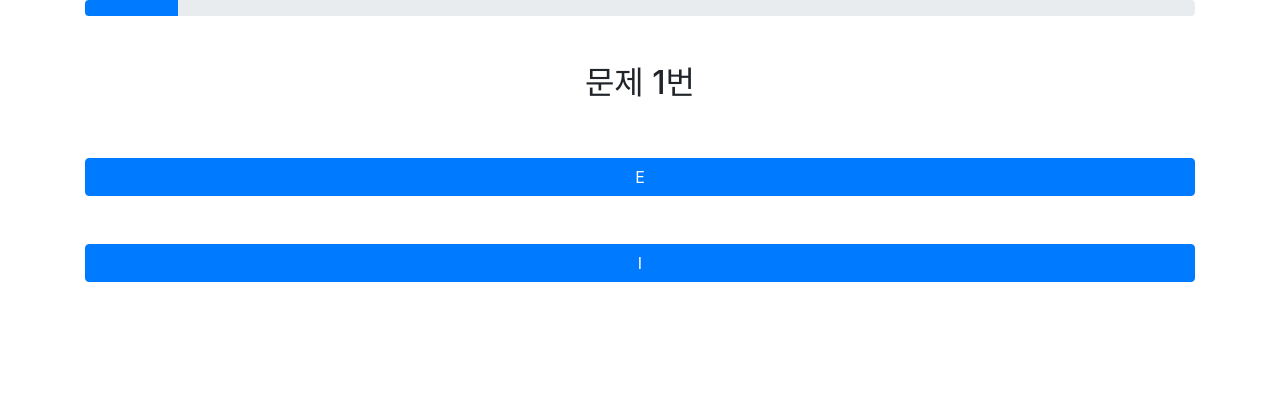
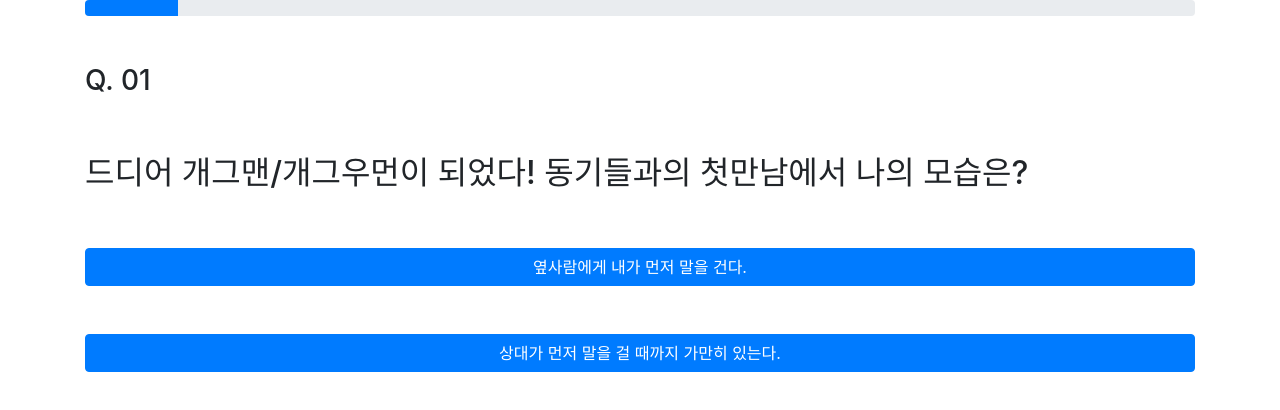
Before and after one commit to chamroro/king_test, a plain HTML site: page index.html in a window 1280 px wide. Both pictures are taken after a click on the button "테스트 시작하기". Drawn offline with nearby package versions, Linux system fonts and the light colour scheme.

Commit message:
add questions

```diff
--- a/index.html
+++ b/index.html
@@ -22,11 +22,12 @@
         <h1 class="mt-5 text-center">나랑 꼭 닮은 세렝게티 동물은?</h1>
         <button type="button" class="btn btn-primary mt-5" onclick="start();">테스트 시작하기</button>
     </article>
-    <article class="question">
+    <article class="questions">
         <div class="progress">
             <div class="progress-bar" role="progressbar" style="width: 100/12*num"  ></div>
           </div>
-        <h2 id="title" class='text-center mt-5'>문제</h2>
+        <h3 id="title" class='text-left mt-5'>번호</h3>
+        <h2 id="question" class='text-left mt-5'>문제</h2>
         <input id="type" type="hidden" value="EI">
         <button id="A" type="button" class="btn btn-primary mt-5" onclick="">테스트 시작하기</button>
         <button id="B" type="button" class="btn btn-primary mt-5" onclick="">테스트 시작하기</button>
@@ -34,7 +35,7 @@
     <article class="result">
         <img id="img" src="lion.jpg" class="rounded-circle" alt="...">
 
-        <h2 id="animal" class="text-center mt-5">동물이름</h2>
+        <h2 id="result_title" class="text-center mt-5">동물이름</h2>
         <h3 id="desc" class="text-center mt-5">설명</h3>
         <!-- Go to www.addthis.com/dashboard to customize your tools -->
         <div class="share addthis_inline_share_toolbox_5wbq"></div>
@@ -58,43 +59,43 @@
     <script>
         var num =1;
         var q = {
-            1: {"title": "문제 1번", "type":"EI", "A":"E", "B": "I"},
-            2: {"title": "문제 2번", "type":"EI", "A":"E", "B": "I"},
-            3: {"title": "문제 3번", "type":"EI", "A":"E", "B": "I"},
-            4: {"title": "문제 4번", "type":"SN", "A":"S", "B": "N"},
-            5: {"title": "문제 5번", "type":"SN", "A":"S", "B": "N"},
-            6: {"title": "문제 6번", "type":"SN", "A":"S", "B": "N"},
-            7: {"title": "문제 7번", "type":"TF", "A":"T", "B": "F"},
-            8: {"title": "문제 8번", "type":"TF", "A":"T", "B": "F"},
-            9: {"title": "문제 9번", "type":"TF", "A":"T", "B": "F"},
-            10: {"title": "문제 10번", "type":"JP", "A":"J", "B": "P"},
-            11: {"title": "문제 11번", "type":"JP", "A":"J", "B": "P"},
-            12: {"title": "문제 12번", "type":"JP", "A":"J", "B": "P"},
+            1: {"title": "Q. 01", "question":"드디어 개그맨/개그우먼이 되었다!\n동기들과의 첫만남에서 나의 모습은?", "type":"EI", "A":"옆사람에게 내가 먼저 말을 건다.", "B": "상대가 먼저 말을 걸 때까지 가만히 있는다."},
+            2: {"title": "Q. 02", "question":"스케줄이 없는 휴일,\n나라면 어떻게 보낼까?", "type":"EI", "A":"당장 친구 불러! 친구들과 1박 2일 여행", "B": "혼자가 최고야! 집에서 뒹굴뒹굴"},
+            3: {"title": "Q. 03", "question":"새로운 예능 프로그램 섭외가 들어왔다!\n어떤 프로그램에 출연할까?", "type":"EI", "A":"런닝맨같은 활동성 많은 야외 촬영 예능", "B": "나혼자산다같은 집에서 놀고먹는 예능"},
+            4: {"title": "Q. 04", "question":"이번주 녹화에서 쓸 개그 소재가 떠올랐다!\n이때 내가 떠올린 소재는?", "type":"SN", "A":"내 경험에서 우러나온 소재", "B": "내 머릿속에서 나온 소재"},
+            5: {"title": "Q. 05", "question":"코빅에서 새 코너를 하게 되었다!\n내가 선호하는 회의 방식은?", "type":"SN", "A":"일단 확 꽂히는 유행어부터 던진다.", "B": "일단 전체적인 컨셉부터 먼저 짠다."},
+            6: {"title": "Q. 06", "question":"라디오스타에 게스트로 나가게 되었다!\n재미있는 썰을 풀게 되었는데 나라면...", "type":"SN", "A":"과장 없이 경험한 그대로 썰을 푼다.", "B": "각종 MSG와 몸짓을 섞어가며 썰을 푼다."},
+            7: {"title": "Q. 07", "question":"동기가 나에게 요즘 슬럼프인 것 같다며 고민을\n털어놓는다. 이때 나의 반응은?", "type":"TF", "A":"최근에 무슨 일 있었어? 뭐 때문에 슬럼프인 것 같아? ", "B": "아이고 그랬구나... 많이 힘들지? (토닥토닥)"},
+            8: {"title": "Q. 08", "question":"“이 사람은 노력도 많이 안 하는 것 같은데 하는 코너마다 잘된다.”라는 댓글을 보았다.\n이 댓글을 본 나의 기분은?", "type":"TF", "A":"(정색) 뭐래... 근데 내가 잘하긴 하지...ㅋ", "B": "내가 노력한 건 왜 몰라주지...ㅠ_____ㅠ"},
+            9: {"title": "Q. 09", "question":"곧 코빅 녹화 시작이다!\n그런데 한 명이 늦을 것 같다고 연락이 왔다.\n다음 중 내가 더 짜증나는 사람은?", "type":"TF", "A":"미안하다고 계속 사과는 하는데 왜 늦는지는 절대 말 안 해주는 이용진", "B": "늦는 이유는 알려주는데 죽어도 미안하다고 안 하는 이진호"},
+            10: {"title": "Q. 10", "question":"여차저차 시작된 녹화...!\n다음 중 내가 더 선호하는 상황은?",  "type":"JP", "A":"그래도 웬만하면 대본대로 하는 게 편하지~", "B": "대본대로 가면 노잼이야! 애드리브 빵빵!"},
+            11: {"title": "Q. 11", "question":"녹화가 끝나고 친한 개그맨이 번개약속을 잡자고 한다. 이때 나의 속마음은?",  "type":"JP", "A":"(아... 놀고 싶긴 한데... 이러면 내가 세워둔 계획이랑 어긋나는데...)", "B": "(번개는 나의 일상! 좋지~)"},
+            12: {"title": "Q. 12", "question":"친한 개그맨들끼리 제주도로 놀러가기로 했다!\n내가 더 선호하는 계획은?",  "type":"JP", "A":"시간대별로 착착! 동선은 이미 내 머릿속에...", "B": "무계획도 계획! 당일날 마음 가는대로~"},
 
         }
 
         var result = {
-            "ESTJ" : {"animal": "하마", "desc":"설명이다", "img":"lion.jpg"},
-            "ESTP" : {"animal": "오랑우탄", "desc":"설명이다", "img":"lion.jpg"},
-            "ESFJ" : {"animal": "얼룩말", "desc":"설명이다", "img":"lion.jpg"},
-            "ESFP" : {"animal": "갱얼쥐", "desc":"설명이다", "img":"lion.jpg"},
-            "ENTJ" : {"animal": "고앵이", "desc":"설명이다", "img":"lion.jpg"},
-            "ENTP" : {"animal": "사자", "desc":"설명이다", "img":"lion.jpg"},
-            "ENFJ" : {"animal": "호랑이", "desc":"설명이다", "img":"lion.jpg"},
-            "ENFP" : {"animal": "치타", "desc":"설명이다", "img":"lion.jpg"},
-            "ISTJ" : {"animal": "원숭이", "desc":"설명이다", "img":"lion.jpg"},
-            "ISTP" : {"animal": "말", "desc":"설명이다", "img":"lion.jpg"},
-            "ISFJ" : {"animal": "소", "desc":"설명이다", "img":"lion.jpg"},
-            "ISFP" : {"animal": "돼지", "desc":"설명이다", "img":"lion.jpg"},
-            "INTJ" : {"animal": "병아리", "desc":"설명이다", "img":"lion.jpg"},
-            "INTP" : {"animal": "오리", "desc":"설명이다", "img":"lion.jpg"},
-            "INFJ" : {"animal": "하이에나", "desc":"설명이다", "img":"lion.jpg"},
-            "INFP" : {"animal": "여우", "desc":"설명이다", "img":"lion.jpg"},
+            "ESTJ" : {"result_title": "하마", "desc":"설명이다", "img":"lion.jpg"},
+            "ESTP" : {"result_title": "오랑우탄", "desc":"설명이다", "img":"lion.jpg"},
+            "ESFJ" : {"result_title": "얼룩말", "desc":"설명이다", "img":"lion.jpg"},
+            "ESFP" : {"result_title": "갱얼쥐", "desc":"설명이다", "img":"lion.jpg"},
+            "ENTJ" : {"result_title": "고앵이", "desc":"설명이다", "img":"lion.jpg"},
+            "ENTP" : {"result_title": "사자", "desc":"설명이다", "img":"lion.jpg"},
+            "ENFJ" : {"result_title": "호랑이", "desc":"설명이다", "img":"lion.jpg"},
+            "ENFP" : {"result_title": "치타", "desc":"설명이다", "img":"lion.jpg"},
+            "ISTJ" : {"result_title": "원숭이", "desc":"설명이다", "img":"lion.jpg"},
+            "ISTP" : {"result_title": "말", "desc":"설명이다", "img":"lion.jpg"},
+            "ISFJ" : {"result_title": "소", "desc":"설명이다", "img":"lion.jpg"},
+            "ISFP" : {"result_title": "돼지", "desc":"설명이다", "img":"lion.jpg"},
+            "INTJ" : {"result_title": "병아리", "desc":"설명이다", "img":"lion.jpg"},
+            "INTP" : {"result_title": "오리", "desc":"설명이다", "img":"lion.jpg"},
+            "INFJ" : {"result_title": "하이에나", "desc":"설명이다", "img":"lion.jpg"},
+            "INFP" : {"result_title": "여우", "desc":"설명이다", "img":"lion.jpg"},
         }
 
         function start(){
             $(".start").hide();
-            $(".question").show();
+            $(".questions").show();
             next();
         }
         $("#A").click(function(){
@@ -108,7 +109,7 @@
         })
         function next(){
             if(num==13){
-                $(".question").hide();
+                $(".questions").hide();
                 $(".result").show();
                 var mbti = '';
                 $("#EI").val() > 1 ? mbti += 'E' : mbti += 'I';
@@ -117,12 +118,13 @@
                 $("#JP").val() > 1 ? mbti += 'J' : mbti += 'P';
                 alert(mbti);
                 $("#img").attr("src",result[mbti]['img']);
-                $("#animal").html(result[mbti]['animal']);
+                $("#result_title").html(result[mbti]['result_title']);
                 $("#desc").html(result[mbti]['desc']);
 
 
             } else {
                 $("#title").html(q[num]['title']);
+                $("#question").html(q[num]['question']);
                 $("#type").val(q[num]["type"]);
                 $("#A").html(q[num]["A"]);
                 $("#B").html(q[num]["B"]);
--- a/style.css
+++ b/style.css
@@ -3,7 +3,7 @@ article{
     flex-direction: column;
 }
 
-.question{
+.questions{
     display: none;
 }
 
```
